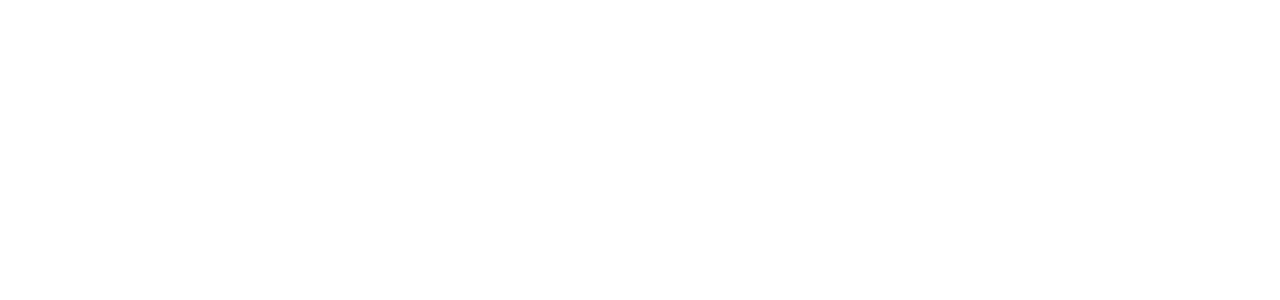
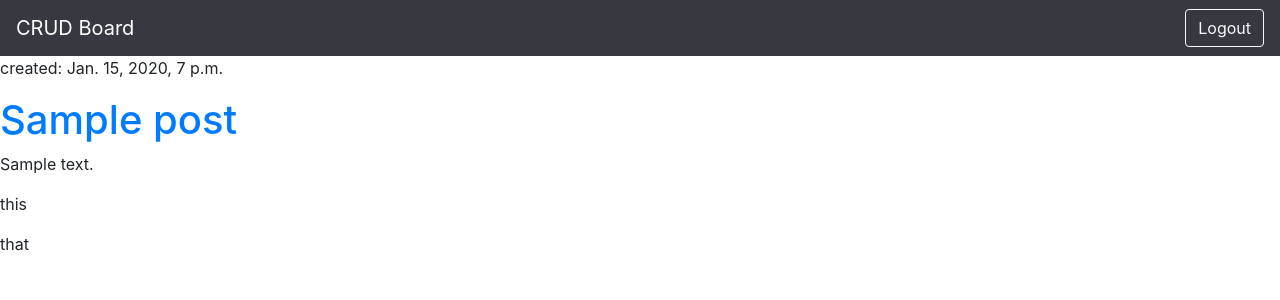
Before and after one commit to hjbc0921/waffle_hw2, a Django app: page / in a window 1280 px wide. Before the commit the part shown is empty. Shown: the top 300 px of the page. Run offline with Django 3.2, Linux system fonts and the light colour scheme; tables that the repository leaves empty hold one stand-in row (values such as "Sample post"); some libraries are stand-ins or nearby versions.

Commit message:
base template with nav bar

```diff
--- /dev/null
+++ b/board/templates/board/base.html
@@ -0,0 +1,17 @@
+<html>
+    <head>
+        <title>CRUD Board</title>
+    </head>
+    <body>
+        <nav class="navbar navbar-dark bg-dark">
+            <a class="navbar-brand" href="/">CRUD Board</a>
+            <button class="btn btn-outline-light" type="submit">Logout</button>
+        </nav>
+        {% block content %}
+        {% endblock %}
+        <link rel="stylesheet" href="https://stackpath.bootstrapcdn.com/bootstrap/4.1.3/css/bootstrap.min.css" integrity="sha384-MCw98/SFnGE8fJT3GXwEOngsV7Zt27NXFoaoApmYm81iuXoPkFOJwJ8ERdknLPMO" crossorigin="anonymous">
+        <script src="https://code.jquery.com/jquery-3.3.1.slim.min.js" integrity="sha384-q8i/X+965DzO0rT7abK41JStQIAqVgRVzpbzo5smXKp4YfRvH+8abtTE1Pi6jizo" crossorigin="anonymous"></script>
+        <script src="https://cdnjs.cloudflare.com/ajax/libs/popper.js/1.14.3/umd/popper.min.js" integrity="sha384-ZMP7rVo3mIykV+2+9J3UJ46jBk0WLaUAdn689aCwoqbBJiSnjAK/l8WvCWPIPm49" crossorigin="anonymous"></script>
+        <script src="https://stackpath.bootstrapcdn.com/bootstrap/4.1.3/js/bootstrap.min.js" integrity="sha384-ChfqqxuZUCnJSK3+MXmPNIyE6ZbWh2IMqE241rYiqJxyMiZ6OW/JmZQ5stwEULTy" crossorigin="anonymous"></script>
+    </body>
+</html>
--- a/board/templates/board/post_list.html
+++ b/board/templates/board/post_list.html
@@ -1,14 +1,13 @@
-<html>
-    <head>
-        <title>CRUD Board</title>
-    </head>
-    <body>
+{% extends 'board/base.html' %}
+
+{% block content %}
     {% for post in posts %}
         <div>
             <p>created: {{ post.created_at }}</p>
             <h1><a href="">{{ post.title }}</a></h1>
             <p>{{ post.content|linebreaksbr }}</p>
+            <p>this</p>
         </div>
     {% endfor %}
-    </body>
-</html>
+    <p> that </p>
+{% endblock %}
--- a/board/views.py
+++ b/board/views.py
@@ -1,4 +1,6 @@
 from django.shortcuts import render
+from .models import Post
 
 def post_list(request):
-    return render(request, 'board/post_list.html', {})
+    posts = Post.objects.all()
+    return render(request, 'board/post_list.html', {'posts' : posts})
```
